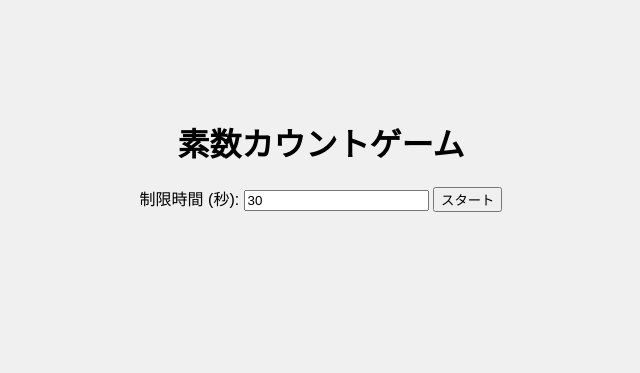
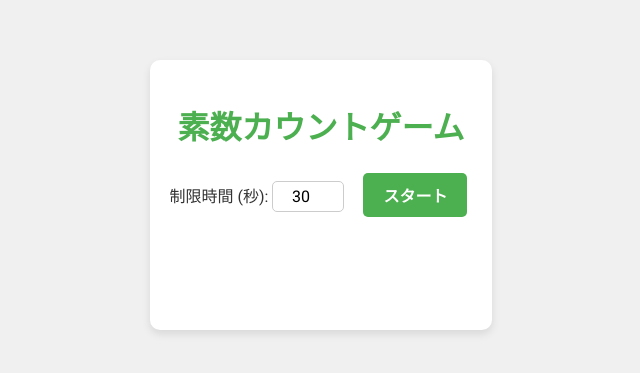
Before and after one commit to RyuseiMiyazawa/Prime-Number-Quiz, a plain HTML site: page index.html in a window 1280 px wide. Shown: the part 205-578 px from the top of the page, without its empty margins (319-959 px from the left). Drawn offline with Linux system fonts and the light colour scheme.

Commit message:
いろいろ学んだ

```diff
--- a/index.html
+++ b/index.html
@@ -4,6 +4,7 @@
     <meta charset="UTF-8">
     <meta name="viewport" content="width=device-width, initial-scale=1.0">
     <title>素数カウントゲーム</title>
+    <link href="https://fonts.googleapis.com/css2?family=Roboto:wght@400;700&display=swap" rel="stylesheet">
     <style>
         body {
             display: flex;
@@ -11,35 +12,61 @@
             align-items: center;
             height: 100vh;
             margin: 0;
-            font-family: Arial, sans-serif;
+            font-family: 'Roboto', sans-serif;
             background-color: #f0f0f0;
+            color: #333;
         }
 
         .game-container {
             text-align: center;
+            background-color: #fff;
+            padding: 20px;
+            border-radius: 10px;
+            box-shadow: 0 4px 8px rgba(0, 0, 0, 0.1);
+        }
+
+        h1 {
+            color: #4CAF50;
+            margin-bottom: 20px;
+            font-weight: 700;
         }
 
         #number {
             font-size: 3rem;
             margin-bottom: 20px;
+            font-weight: 700;
         }
 
         #result {
-            font-size: 2rem;
+            font-size: 1.5rem;
             margin-top: 20px;
-            height: 2.5rem; /* 固定高さを設定 */
+            min-height: 2em; /* 固定の高さを設定 */
+            color: #d9534f;
         }
 
-        #prime-button, #not-prime-button, #continue-button {
+        #prime-button, #not-prime-button, #continue-button, #start-button {
             padding: 10px 20px;
             font-size: 1rem;
             cursor: pointer;
             margin: 5px;
+            border: none;
+            border-radius: 5px;
+            background-color: #4CAF50;
+            color: #fff;
+            transition: background-color 0.3s ease;
+            font-family: 'Roboto', sans-serif;
+            font-weight: 700;
+        }
+
+        #prime-button:hover, #not-prime-button:hover, #continue-button:hover, #start-button:hover {
+            background-color: #45a049;
         }
 
         #timer {
             font-size: 1.5rem;
             margin-top: 20px;
+            color: #FF5722;
+            font-weight: 700;
         }
 
         #settings {
@@ -49,6 +76,24 @@
         #best-score {
             font-size: 1.5rem;
             margin-top: 20px;
+            color: #FFC107;
+            font-weight: 700;
+        }
+
+        input[type=number] {
+            padding: 5px;
+            font-size: 1rem;
+            border: 1px solid #ccc;
+            border-radius: 5px;
+            width: 60px;
+            text-align: center;
+            margin-right: 10px;
+            font-family: 'Roboto', sans-serif;
+        }
+
+        button:disabled {
+            background-color: #ddd;
+            cursor: not-allowed;
         }
     </style>
 </head>
@@ -70,7 +115,7 @@
     </div>
     <script>
         document.addEventListener("DOMContentLoaded", function() {
-            let currentNumber;
+            let currentNumber = 2;
             let timeLeft;
             let timerInterval;
             let bestScore = 0;
@@ -143,13 +188,12 @@
             }
 
             function resetGame() {
-                currentNumber = 2; // 数値の初期化
+                currentNumber = 2;
                 timeLeft = parseInt(timeInput.value, 10);
                 if (isNaN(timeLeft) || timeLeft <= 0) {
                     alert('有効な制限時間を入力してください。');
                     return;
                 }
-                numberElement.textContent = currentNumber; // 初期の数値を表示
                 timeElement.textContent = timeLeft;
                 timerElement.style.display = 'block';
                 numberElement.style.display = 'block';
@@ -162,7 +206,6 @@
                 notPrimeButton.disabled = false;
                 continueButton.style.display = 'none';
 
-                clearInterval(timerInterval);
                 timerInterval = setInterval(() => {
                     timeLeft--;
                     timeElement.textContent = timeLeft;
```
Also changed, not shown: 1 other file.
